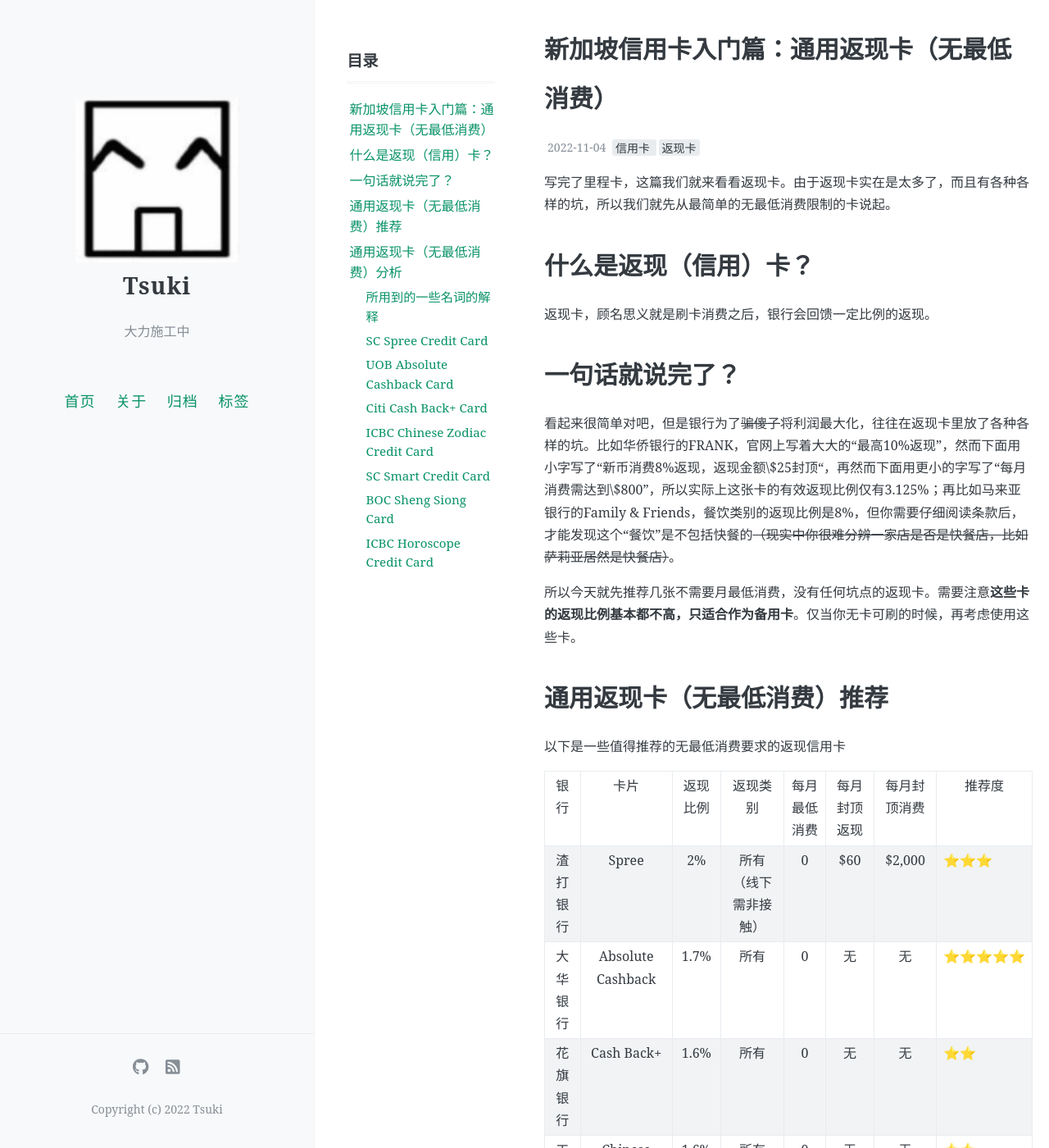
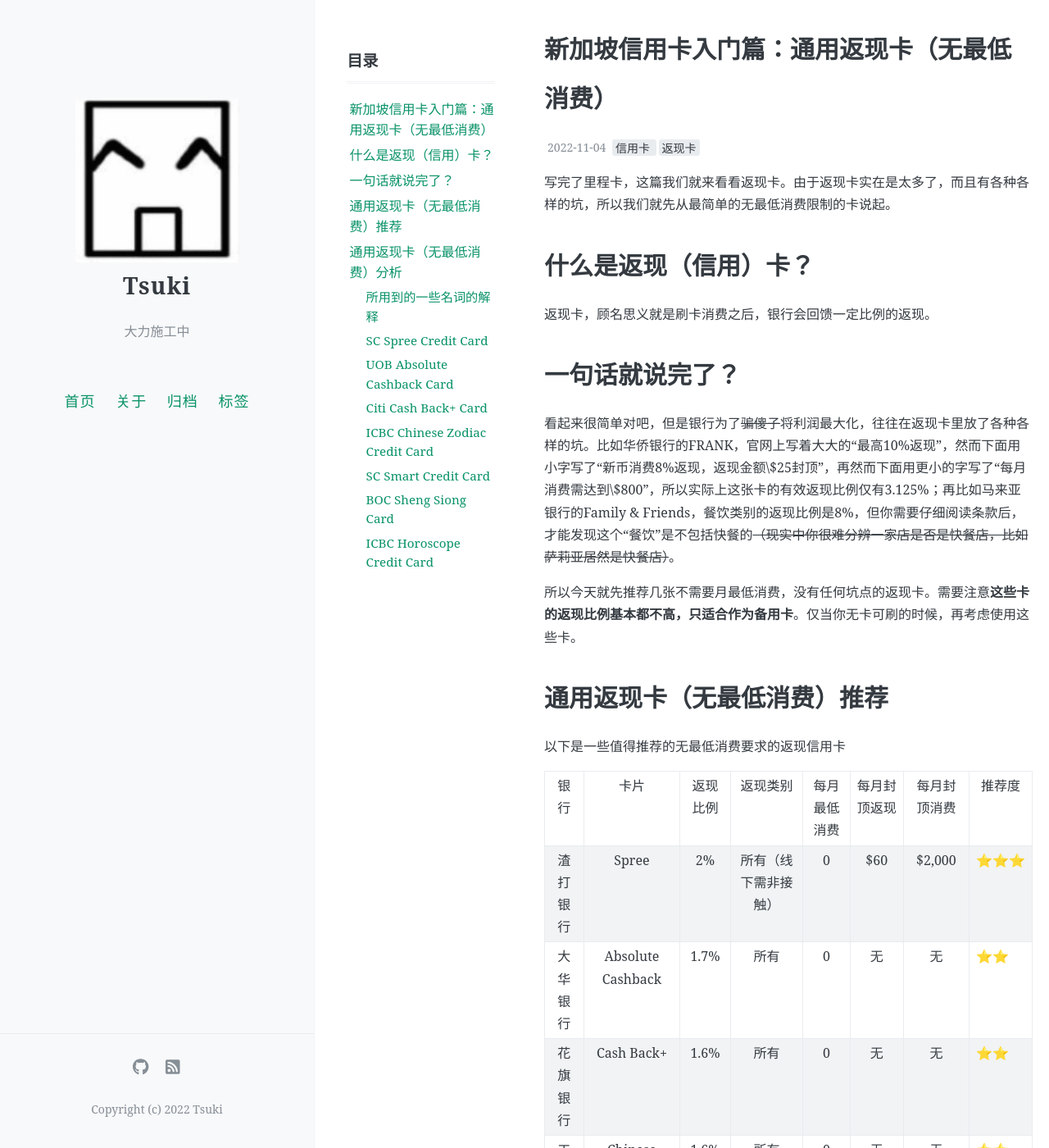
Before and after one commit to tsukisg/tsukisg.github.io, a Jekyll site: the page built from _posts/2022-11-04-credit-card-cashback-general-no-min.md, in a window 1280 px wide and 1400 px high. Shown: the whole window at 82% size. Built offline with Jekyll 4.4.1, drawn with Linux system fonts in a browser that asks for light colours; comment, search, counter and statistics services are not loaded; some of the changed text lies outside the part shown.

```diff
--- a/_posts/2022-11-04-credit-card-cashback-general-no-min.md
+++ b/_posts/2022-11-04-credit-card-cashback-general-no-min.md
@@ -15,7 +15,7 @@ toc: true
 
 # 一句话就说完了？
 
-看起来很简单对吧，但是银行为了~~骗傻子~~将利润最大化，往往在返现卡里放了各种各样的坑。比如华侨银行的FRANK，官网上写着大大的“最高10%返现”，然而下面用小字写了“新币消费8%返现，返现金额\\$25封顶“，再然而下面用更小的字写了“每月消费需达到\\$800”，所以实际上这张卡的有效返现比例仅有3.125%；再比如马来亚银行的Family & Friends，餐饮类别的返现比例是8%，但你需要仔细阅读条款后，才能发现这个“餐饮”是不包括快餐的~~（现实中你很难分辨一家店是否是快餐店，比如萨莉亚居然是快餐店）~~。
+看起来很简单对吧，但是银行为了~~骗傻子~~将利润最大化，往往在返现卡里放了各种各样的坑。比如华侨银行的FRANK，官网上写着大大的“最高10%返现”，然而下面用小字写了“新币消费8%返现，返现金额\\$25封顶”，再然而下面用更小的字写了“每月消费需达到\\$800”，所以实际上这张卡的有效返现比例仅有3.125%；再比如马来亚银行的Family & Friends，餐饮类别的返现比例是8%，但你需要仔细阅读条款后，才能发现这个“餐饮”是不包括快餐的~~（现实中你很难分辨一家店是否是快餐店，比如萨莉亚居然是快餐店）~~。
 
 所以今天就先推荐几张不需要月最低消费，没有任何坑点的返现卡。需要注意**这些卡的返现比例基本都不高，只适合作为备用卡**。仅当你无卡可刷的时候，再考虑使用这些卡。
 
@@ -23,15 +23,15 @@ toc: true
 
 以下是一些值得推荐的无最低消费要求的返现信用卡
 
-|   银行   |       卡片       |   返现比例   |       返现类别       | 每月最低消费 | 每月封顶返现 | 每月封顶消费 | 推荐度     |
-| :------: | :---------------: | :----------: | :------------------: | :----------: | :----------: | :----------: | ---------- |
-| 渣打银行 |       Spree       |      2%      | 所有（线下需非接触） |      0      |     $60     |   \$2,000   | ⭐⭐⭐     |
-| 大华银行 | Absolute Cashback |     1.7%     |         所有         |      0      |      无      |      无      | ⭐⭐⭐⭐⭐ |
-| 花旗银行 |    Cash Back+    |     1.6%     |         所有         |      0      |      无      |      无      | ⭐⭐       |
-| 工商银行 |  Chinese Zodiac  |     1.6%     |         所有         |      0      |      无      |      无      | ⭐⭐       |
-| 渣打银行 |       Smart       |      6%      |       指定商户       |      0      |     $45     |    \$750    | ⭐⭐⭐     |
-| 中国银行 |    Sheng Siong    |      6%      |       昇菘超市       |      0      |     $45     |    \$750    | ⭐⭐⭐     |
-| 工商银行 |     Horoscope     | 2%<br />0.5% | 购物、餐饮<br />外币 |      0      |      无      |      无      | ⭐⭐⭐     |
+|   银行   |       卡片       |   返现比例   |       返现类别       | 每月最低消费 | 每月封顶返现 | 每月封顶消费 | 推荐度 |
+| :------: | :---------------: | :----------: | :------------------: | :----------: | :----------: | :----------: | ------ |
+| 渣打银行 |       Spree       |      2%      | 所有（线下需非接触） |      0      |     $60     |   \$2,000   | ⭐⭐⭐ |
+| 大华银行 | Absolute Cashback |     1.7%     |         所有         |      0      |      无      |      无      | ⭐⭐   |
+| 花旗银行 |    Cash Back+    |     1.6%     |         所有         |      0      |      无      |      无      | ⭐⭐   |
+| 工商银行 |  Chinese Zodiac  |     1.6%     |         所有         |      0      |      无      |      无      | ⭐⭐   |
+| 渣打银行 |       Smart       |      6%      |       指定商户       |      0      |     $45     |    \$750    | ⭐⭐⭐ |
+| 中国银行 |    Sheng Siong    |      6%      |       昇菘超市       |      0      |     $45     |    \$750    | ⭐⭐⭐ |
+| 工商银行 |     Horoscope     | 2%<br />0.5% | 购物、餐饮<br />外币 |      0      |      无      |      无      | ⭐⭐⭐ |
 
 # 通用返现卡（无最低消费）分析
 
```
Also changed, not shown: other parts of _posts/2022-11-04-credit-card-cashback-general-no-min.md (+1 -1 lines).
